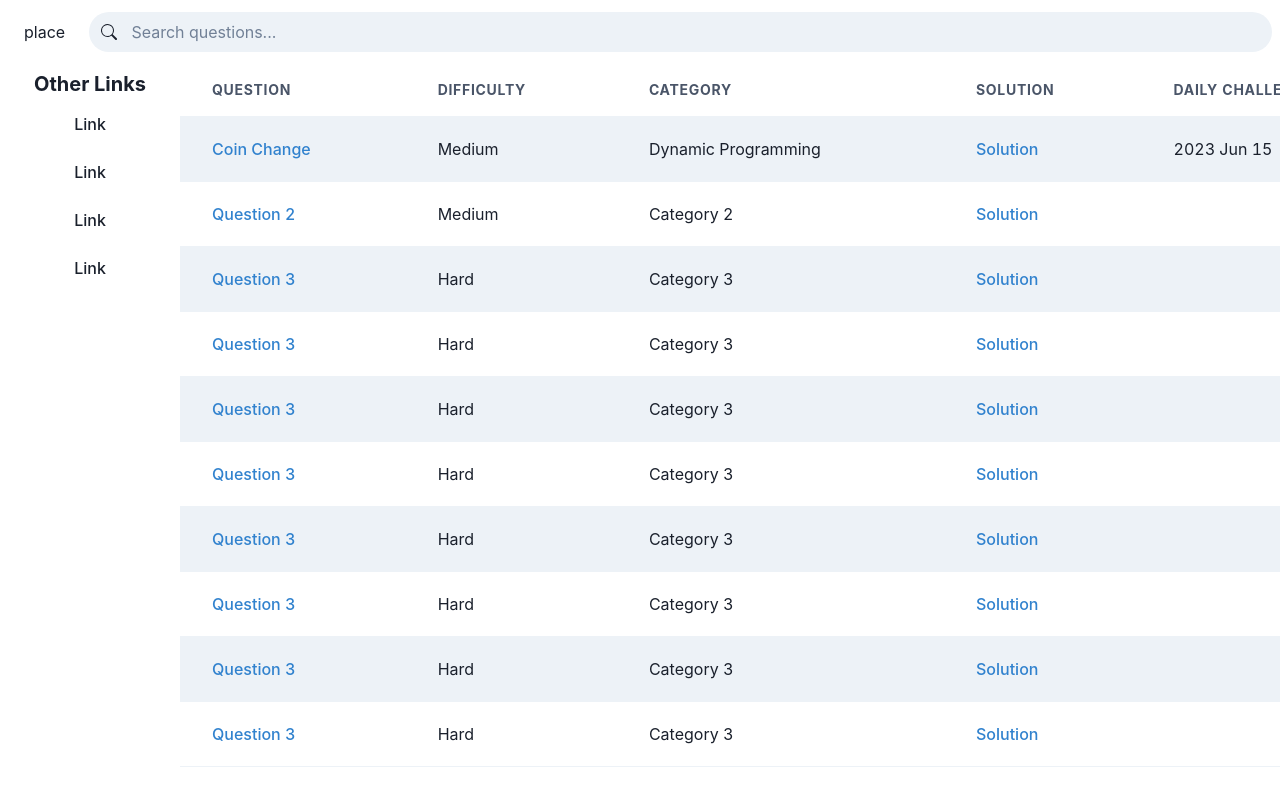
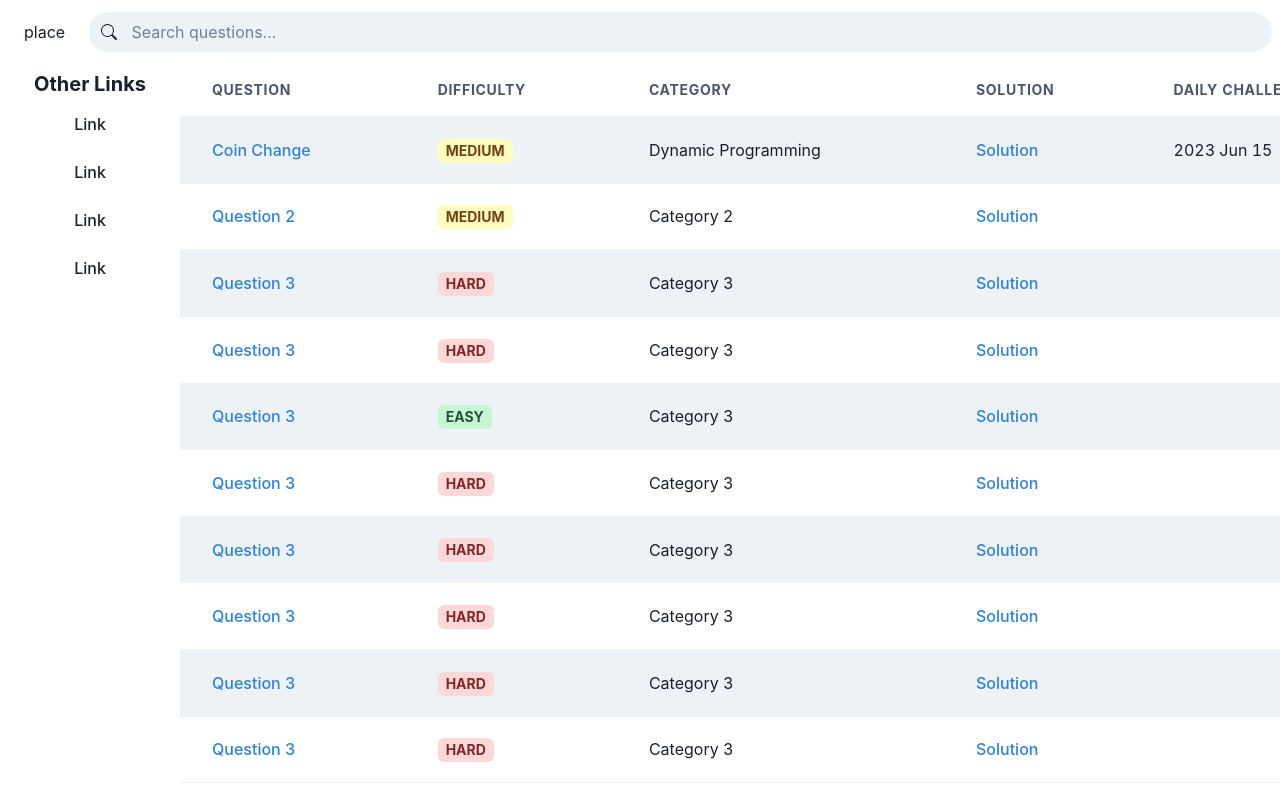
Before and after one commit to LeeHengYu/leetcode-reviewer, a React (Vite) app: page / in a window 1280 px wide. Shown: the top 800 px of the page. Built offline with nearby package versions, Linux system fonts and the light colour scheme.

Commit message:
Built difficulty badge

```diff
--- /dev/null
+++ b/src/components/Difficulty.tsx
@@ -0,0 +1,18 @@
+import { Badge } from "@chakra-ui/react";
+
+interface Props {
+  diff: string;
+}
+
+const Difficulty = ({ diff }: Props) => {
+  const color =
+    diff === "Easy" ? "green" : diff === "Medium" ? "yellow" : "red";
+
+  return (
+    <Badge colorScheme={color} fontSize="14px" paddingX={2} borderRadius="6px">
+      {diff}
+    </Badge>
+  );
+};
+
+export default Difficulty;
--- a/src/components/TableComponent.tsx
+++ b/src/components/TableComponent.tsx
@@ -18,6 +18,7 @@ import {
 } from "@chakra-ui/react";
 import { useState } from "react";
 import tableData from "../data/tablaData";
+import Difficulty from "./Difficulty";
 
 const TableComponent = () => {
   const [selectedSolution, setSelectedSolution] = useState("");
@@ -59,7 +60,9 @@ const TableComponent = () => {
                   {item.question}
                 </Link>
               </Td>
-              <Td>{item.difficulty}</Td>
+              <Td>
+                <Difficulty diff={item.difficulty} />
+              </Td>
               <Td>{item.category}</Td>
               <Td>
                 <Link
--- a/src/data/tablaData.ts
+++ b/src/data/tablaData.ts
@@ -30,7 +30,7 @@ const tableData = [
     },
     {
       question: "Question 3",
-      difficulty: "Hard",
+      difficulty: "Easy",
       category: "Category 3",
       solution: "Solution 3",
       dailyChallenge: "", // Empty date
```
